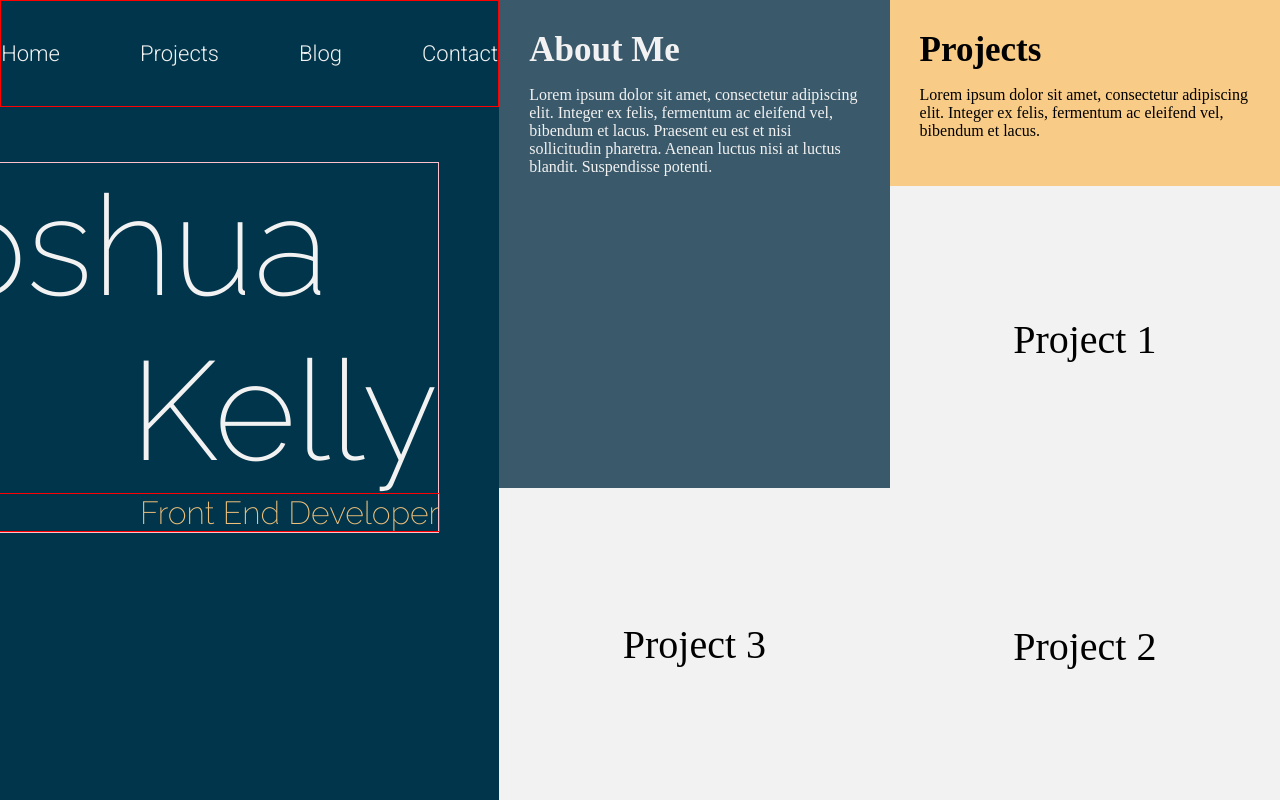
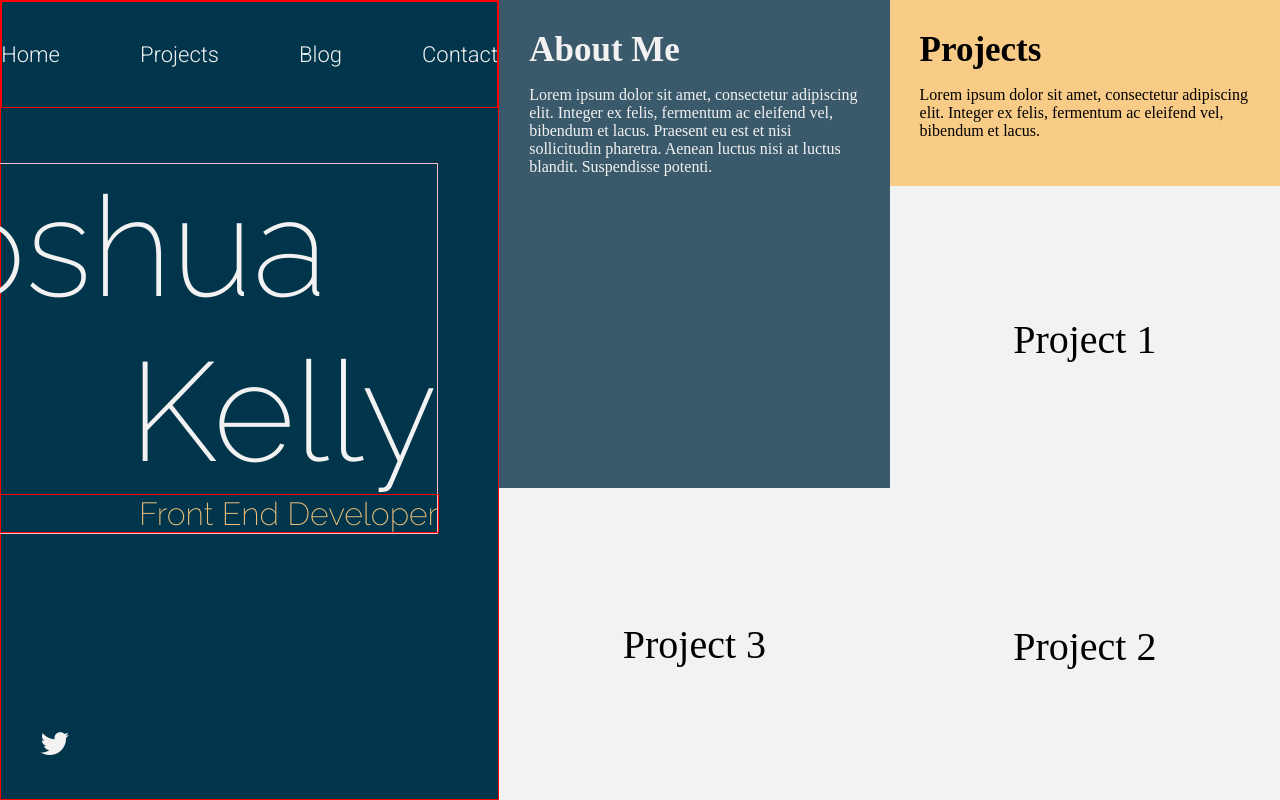
Before and after one commit to hewhodevs/portfolio-design, a plain HTML site: page index.html in a window 1280 px wide. Drawn offline with Linux system fonts and the light colour scheme.

Commit message:
started adding social font awesome icons

```diff
--- a/index.css
+++ b/index.css
@@ -20,6 +20,7 @@ body > div {
   width: 39vw;
   background-color: #00354B;
   color: #F2F2F2;
+  border: 1px solid red;
 }
 
 #navbar {
@@ -53,6 +54,13 @@ body > div {
 #title {
   border: 1px solid pink;
   margin-right: 60px;
+}
+
+#socials-container {
+  position: absolute;
+  bottom: 0;
+  left: 0;
+  padding: 40px;
 }
 
 h1 {
--- a/index.html
+++ b/index.html
@@ -1,9 +1,12 @@
 <html>
   <head>
     <link rel="stylesheet" type="text/css" href="index.css" />
+    <!-- Font Awesome v4 icons -->
+    <link rel="stylesheet" href="https://cdnjs.cloudflare.com/ajax/libs/font-awesome/4.7.0/css/font-awesome.min.css">
     <title>Joshua Kelly</title>
   </head>
   <body>
+    <!-- MAIN TITLE CONTAINER -->
     <div id="main-container" class="border-box">
       <!-- NAV BAR -->
       <div id="navbar">
@@ -19,6 +22,14 @@
           <h1 id="surname">Kelly</h1>
           <h2 id="role">Front End Developer</h2>
         </div>
+      </div>
+      <!-- SOCIAL ICONS -->
+      <div id="socials-container">
+        <div>
+          <i class="fa fa-twitter fa-2x" aria-hidden="true"></i>
+        </div>
+        <div></div>
+        <div></div>
       </div>
     </div>
     <!-- ABOUT ME -->
```
